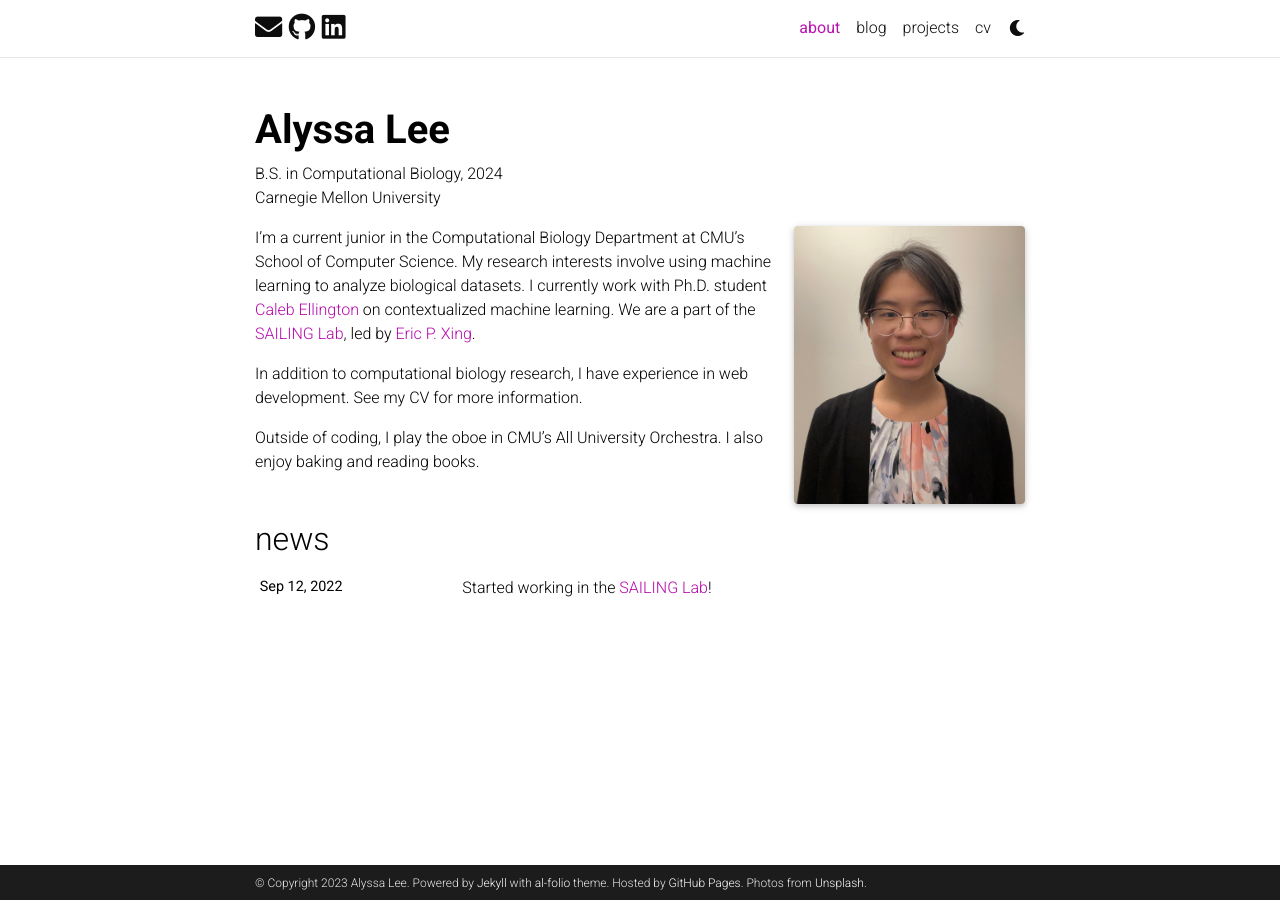
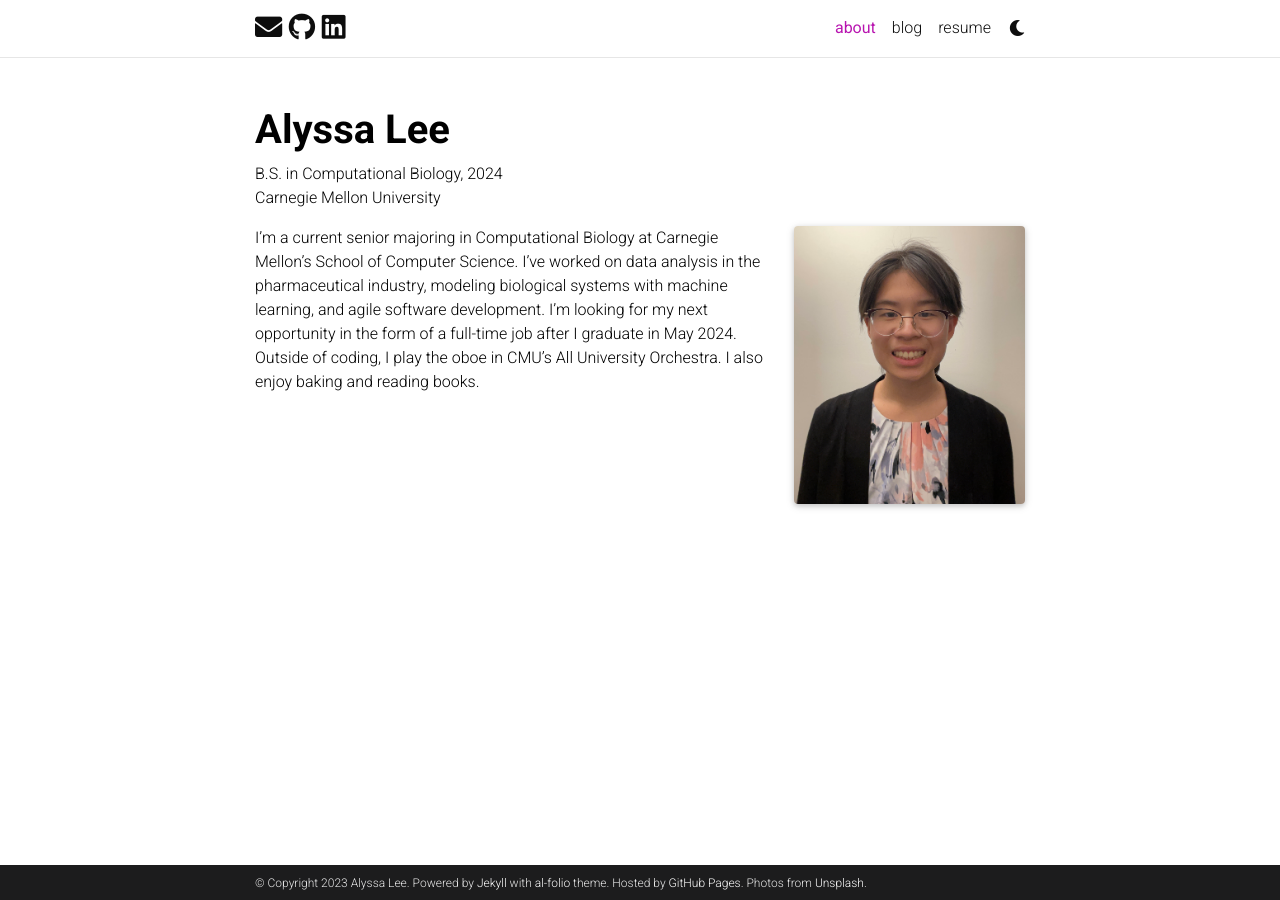
Before and after one commit to alyssa-lee/alyssa-lee.github.io, a Jekyll site: the page built from _pages/about.md, in a window 1280 px wide. Built offline with Jekyll 4.4.1, drawn with Linux system fonts in a browser that asks for light colours; full-size pictures stand in for the smaller copies a plugin makes; comment, search, counter and statistics services are not loaded; a style sheet for code colours, icons or effects is not loaded.

Commit message:
update resume

```diff
--- a/_config.yml
+++ b/_config.yml
@@ -6,7 +6,7 @@ title: Alyssa Lee # the website title (if blank, full name will be used instead)
 first_name: Alyssa
 middle_name:
 last_name: Lee
-email: allee@andrew.cmu.edu
+email: alyssalulee@gmail.com
 description: > # the ">" symbol means to ignore newlines until "footer_text:"
   My personal website.
 footer_text: >
--- a/_includes/header.html
+++ b/_includes/header.html
@@ -96,6 +96,12 @@
               {% endfor -%}
               {%- if site.enable_darkmode %}
 
+              <!-- RESUME -->
+              <li class="nav-item">
+                <a class="nav-link" href="{{ '/assets/pdf/Alyssa_Lee_resume_fall_2023.pdf' | relative_url }}">{{ "resume" }}
+                </a>
+              </li>
+
               <!-- Toogle theme mode -->
               <li class="toggle-container">
                 <button id="light-toggle" title="Change theme">
--- a/_pages/about.md
+++ b/_pages/about.md
@@ -10,13 +10,9 @@ profile:
   image_circular: false # crops the image to make it circular
   address:
 
-news: true  # includes a list of news items
+news: false  # includes a list of news items
 selected_papers: false # includes a list of papers marked as "selected={true}"
 social: false  # includes social icons at the bottom of the page
 ---
 
-I'm a current junior in the Computational Biology Department at CMU's School of Computer Science. My research interests involve using machine learning to analyze biological datasets. I currently work with Ph.D. student [Caleb Ellington](https://cnellington.github.io/) on contextualized machine learning. We are a part of the [SAILING Lab](https://sailing-lab.github.io/), led by [Eric P. Xing](http://www.cs.cmu.edu/~epxing/).
-
-In addition to computational biology research, I have experience in web development. See my CV for more information.
-
-Outside of coding, I play the oboe in CMU's All University Orchestra. I also enjoy baking and reading books.
+I'm a current senior majoring in Computational Biology at Carnegie Mellon's School of Computer Science. I've worked on data analysis in the pharmaceutical industry, modeling biological systems with machine learning, and agile software development. I'm looking for my next opportunity in the form of a full-time job after I graduate in May 2024. Outside of coding, I play the oboe in CMU's All University Orchestra. I also enjoy baking and reading books.
```
Also changed, not shown: _pages/cv.md (+1 -1 lines), _pages/projects.md (+1 -1 lines), assets/img/dna-solid.svg (added), 2 other files.
